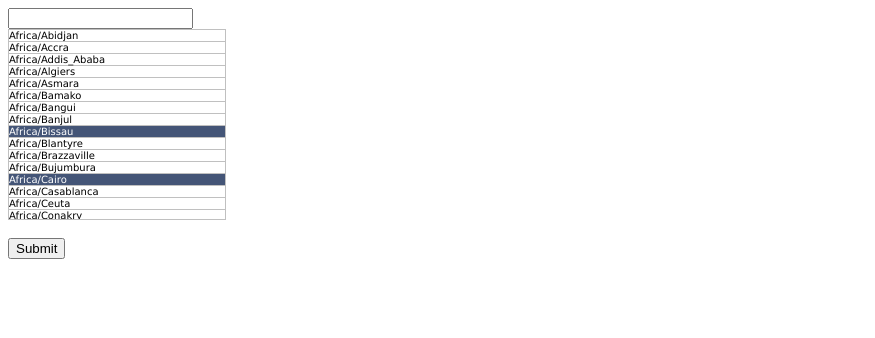
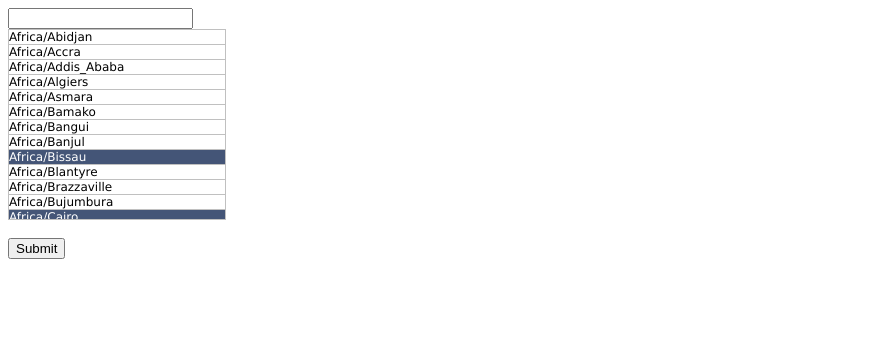
Before and after one commit to raul72/multiselect-search, a website: page examples/mss.html in a window 1280 px wide. Shown: the full height of the page, 0-875 px from the left. Drawn offline with Linux system fonts and the light colour scheme.

Commit message:
- use correct font size

```diff
--- a/src/mss.css
+++ b/src/mss.css
@@ -4,7 +4,7 @@
 	-moz-user-select: none; /* Gecko (Firefox) */
 	-khtml-user-select:none; /* Webkit (Safari, Chrome) */
 	cursor: pointer;
-	font: 10px "Lucida Grande",Verdana,Lucida,Helvetica,Arial,sans-serif;
+	font: 12px "Lucida Grande",Verdana,Lucida,Helvetica,Arial,sans-serif;
 }
 .mss .active {
 	border-bottom-style: dotted;
```
Also changed, not shown: dist/jquery.mss/jquery.mss.css, dist/mss/mss.css.
